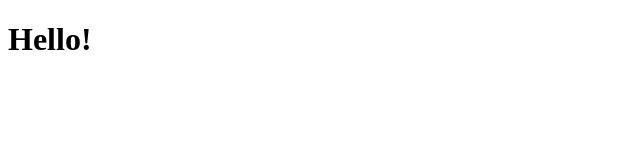
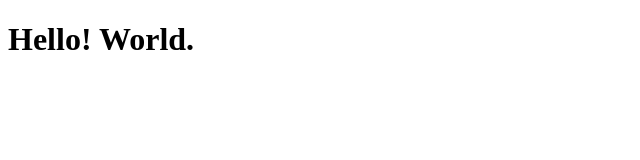
Before and after one commit to DOCLORANT/project, a plain HTML site: page index.html in a window 1280 px wide. Shown: the whole page, without its empty margins (0-640 px from the left). Drawn offline with Linux system fonts and the light colour scheme.

Commit message:
second commit

```diff
--- a/index.html
+++ b/index.html
@@ -9,7 +9,7 @@
 </head>
 
 <body>
-    <h1>Hello!</h1>
+    <h1>Hello! World.</h1>
 </body>
 
 </html>
```
